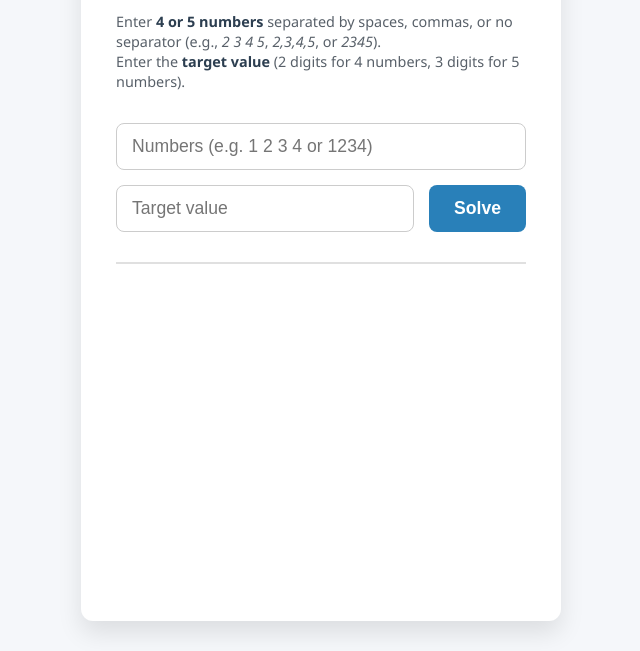
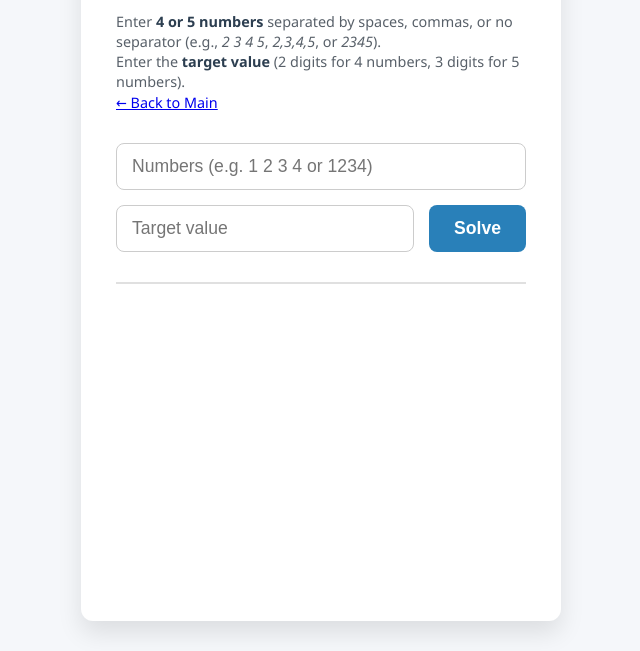
Before and after one commit to tadtapong/tadtapong.github.io, a plain HTML site: page fastmath/game24Solver.html in a window 1280 px wide. Shown: the part 149-800 px from the top of the page, without its empty margins (319-959 px from the left). Drawn offline with nearby package versions, Linux system fonts and the light colour scheme.

Commit message:
fix bugs

```diff
--- a/fastmath/game24Solver.html
+++ b/fastmath/game24Solver.html
@@ -143,7 +143,8 @@
   <h1>Quick Math Solver (Multiple Solutions)</h1>
   <p class="instructions">
     Enter <strong>4 or 5 numbers</strong> separated by spaces, commas, or no separator (e.g., <em>2 3 4 5</em>, <em>2,3,4,5</em>, or <em>2345</em>).<br />
-    Enter the <strong>target value</strong> (2 digits for 4 numbers, 3 digits for 5 numbers).
+    Enter the <strong>target value</strong> (2 digits for 4 numbers, 3 digits for 5 numbers). <br>
+    <a href="../index.html" class="back-link">← Back to Main</a>
   </p>
 
   <form onsubmit="event.preventDefault(); solve();">
```
Also changed, not shown: my-courses/dsa.html (+1 -1 lines), my-courses/myCourse.html (+1 -1 lines).
